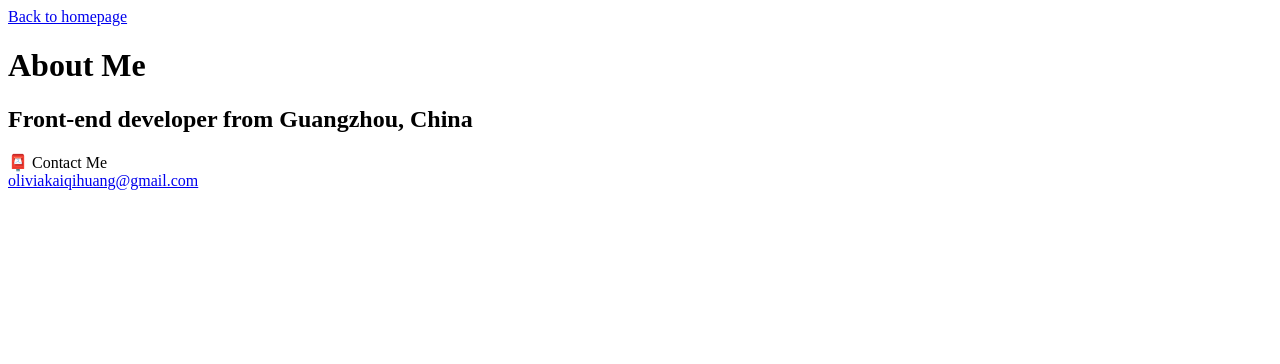
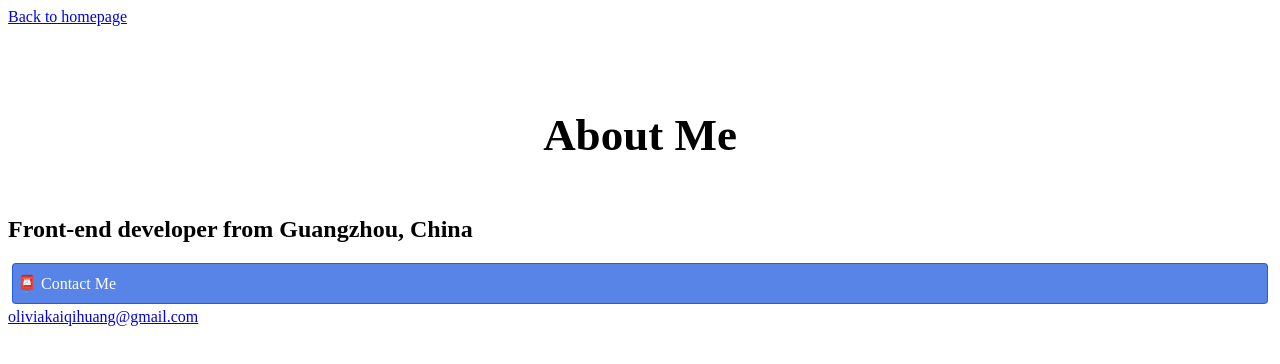
Before and after one commit to KaiqiGeorge/My-Portforlio, a plain HTML site: page about-me.html in a window 1280 px wide. Drawn offline with Linux system fonts and the light colour scheme.

Commit message:
added html structure for About-me page

```diff
--- a/about-me.html
+++ b/about-me.html
@@ -4,6 +4,7 @@
     <meta charset="UTF-8">
     <meta http-equiv="X-UA-Compatible" content="IE=edge">
     <meta name="viewport" content="width=device-width, initial-scale=1.0">
+    <link rel="stylesheet" href="src/styles.css">
     <title>About Me</title>
 </head>
 <body>
```
